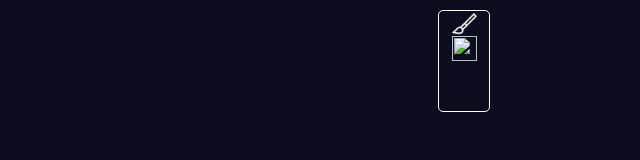
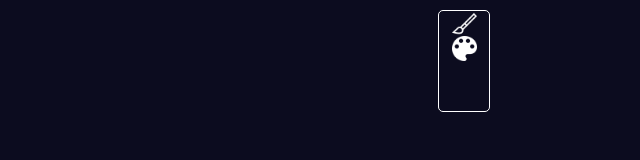
Before and after one commit to malcolmwilson8/mu.ral, a website: page index.html in a window 1280 px wide. Shown: the full height of the page, 640-1280 px from the left. Drawn offline with Linux system fonts and the light colour scheme; the site is published under a folder, as on GitHub Pages, so addresses that start at the root find nothing; a web font is replaced by a local one.

Commit message:
Redo of img src for palette icon

```diff
--- a/index.html
+++ b/index.html
@@ -21,7 +21,7 @@
           max="30"
         />
       </img>
-      <img src="/assets/palette.png" id="colour-btn">
+      <img src="assets/palette.png" id="colour-btn">
         <input type="color" id="colour-picker" style="display: none;" value="#ffffff">
       </img>
     </div>
```
